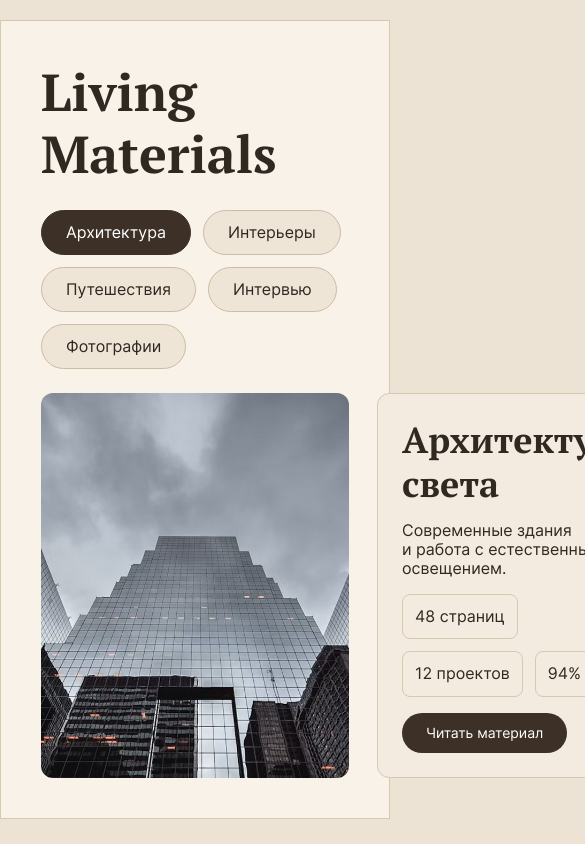
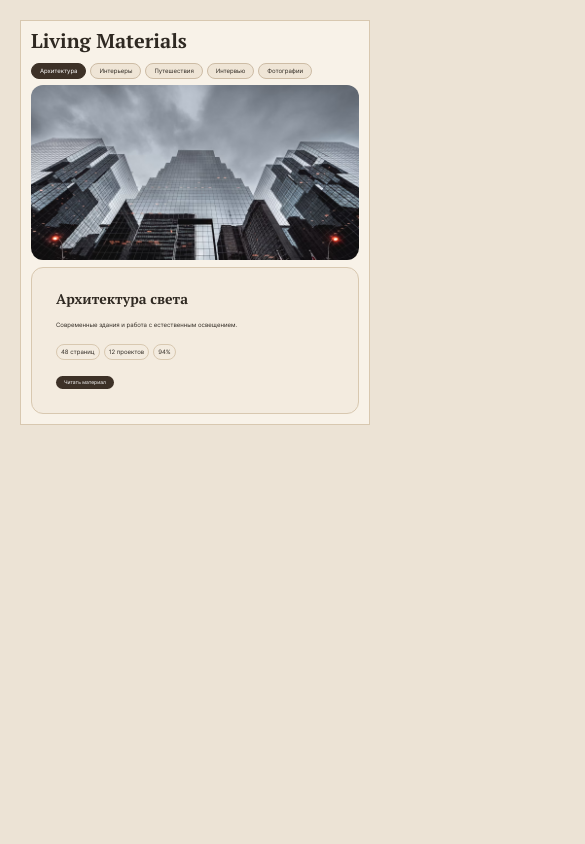
Before and after one commit to PreLeks/taby-template, a plain HTML site: page index.html in a window 390 px wide. Shown: the top 844 px of the page, 585 px wide, since content can reach past the window. Drawn offline with Linux system fonts and the light colour scheme.

Commit message:
finish fix

```diff
--- a/css/style.css
+++ b/css/style.css
@@ -25,25 +25,23 @@ html {
 }
 
 body {
-  padding: 20px 0;
+  padding: 20px;
+  font-family: "Inter", sans-serif;
   background: #ECE3D5;
 }
 
-.container {
+.content {
   max-width: 1200px;
   margin: 0 auto;
   padding: 40px;
+  display: flex;
+  flex-direction: column;
+  gap: 24px;
   background: #F8F2E8;
   border: 1px solid #D8C8B0;
 }
 
-.material-card {
-  display: flex;
-  flex-direction: column;
-  gap: 24px;
-}
-
-.material-card__brand {
+.content__title {
   font-family: "PT Serif", sans-serif;
   font-weight: 700;
   font-size: 52px;
@@ -51,17 +49,19 @@ body {
   color: #2F2922;
 }
 
-.material-card__tabs {
+.content__list {
   list-style: none;
   display: flex;
   flex-wrap: wrap;
   gap: 12px;
 }
 
-.material-card__tab-btn {
+.content__btn {
+  padding: 12px 24px;
   display: inline-flex;
-  padding: 12px 24px;
-  font-family: "Inter", sans-serif;
+  justify-content: center;
+  align-items: center;
+  font-family: inherit;
   font-weight: 400;
   font-size: 16px;
   line-height: 1.2;
@@ -73,48 +73,53 @@ body {
   transition: border-color 0.3s, color 0.3s, background 0.3s;
 }
 
-.material-card__tab-btn:hover {
+.content__btn:hover {
   border-color: #3D3127;
   color: #FFF;
   background: #3D3127;
 }
 
-.material-card__tab-btn--active {
+.content__btn--active {
   border-color: #3D3127;
   color: #FFF;
   background: #3D3127;
   pointer-events: none;
 }
 
-.material-card__content {
+.content__inner {
   display: none;
-}
-
-.material-card__content--active {
-  display: flex;
   gap: 28px;
 }
 
-.material-card__img {
+.content__inner--active {
+  display: flex;
+}
+
+.content__image {
+  flex: 1;
+}
+
+.content__pic {
   display: block;
-  max-width: 674px;
   width: 100%;
   border-radius: 12px;
   object-fit: cover;
 }
 
-.material-card__info {
+.content__text {
+  width: 418px;
   padding: 24px;
   display: flex;
   flex-direction: column;
-  flex: 1;
+  align-items: flex-start;
+  flex-shrink: 0;
   gap: 16px;
   background: #F3EBDF;
   border: 1px solid #D8C8B0;
   border-radius: 12px;
 }
 
-.material-card__title {
+.content__subtitle {
   font-family: "PT Serif", sans-serif;
   font-weight: 700;
   font-size: 36px;
@@ -122,53 +127,230 @@ body {
   color: #2F2922;
 }
 
-.material-card__descr {
-  font-family: "Inter", sans-serif;
+.content__subdescr {
   font-weight: 400;
   font-size: 16px;
   line-height: 1.2;
   color: #2F2922;
 }
 
-.material-card__statistic {
-  list-style: none;
+.content__tags {
   display: flex;
   flex-wrap: wrap;
   gap: 12px;
 }
 
-.material-card__statistic-item {
+.content__tag {
+  padding: 12px;
   display: inline-flex;
-  padding: 12px;
+  justify-content: center;
+  align-items: center;
+  font-weight: 400;
+  font-size: 16px;
+  line-height: 1.2;
+  color: #2F2922;
   border: 1px solid #D8C8B0;
   border-radius: 8px;
 }
 
-.material-card__statistic-val {
-  font-family: "Inter", sans-serif;
-  font-weight: 400;
-  font-size: 16px;
-  line-height: 1.2;
-  color: #2F2922;
-}
-
-.material-card__btn {
-  width: max-content;
-  flex-shrink: 0;
+.content__link {
+  padding: 12px 24px;
   display: inline-flex;
-  padding: 12px 24px;
-  font-family: "Inter", sans-serif;
+  justify-content: center;
+  align-items: center;
+  text-decoration: none;
   font-weight: 400;
   font-size: 14px;
   line-height: 1.2;
   color: #FFF;
   background: #3D3127;
   border-radius: 100px;
-  border: none;
-  cursor: pointer;
   transition: background 0.3s;
 }
 
-.material-card__btn:hover {
-  background: #89725F;
+.content__link:hover {
+  background: #584739;
 }
+
+@media (max-width: 1064px) {
+  .content {
+    padding: 28px;
+    gap: 17px;
+  }
+
+  .content__inner {
+    gap: 20px;
+  }
+
+  .content__pic {
+    height: 100%;
+  }
+}
+
+@media (max-width: 886px) {
+  .content {
+    padding: 20px;
+    gap: 12px;
+  }
+
+  .content__title {
+    font-size: 40px;
+    line-height: 1.1;
+  }
+
+  .content__list {
+    gap: 8px;
+  }
+
+  .content__btn {
+    padding: 8px 16px;
+    font-size: 11px;
+    line-height: 1.1;
+  }
+
+  .content__inner {
+    gap: 14px;
+  }
+
+  .content__text {
+    width: 318px;
+  }
+
+  .content__subtitle {
+    font-size: 28px;
+    line-height: 1.1;
+  }
+
+  .content__subdescr {
+    font-size: 11px;
+    line-height: 1.1;
+  }
+
+  .content__tags {
+    gap: 8px;
+  }
+
+  .content__tag {
+    padding: 8px;
+    font-size: 11px;
+    line-height: 1.1;
+  }
+
+  .content__link {
+    padding: 8px 16px;
+    font-size: 10px;
+    line-height: 1.1;
+  }
+}
+
+@media (max-width: 644px) {
+  .content {
+    padding: 14px;
+    gap: 8px;
+  }
+
+  .content__title {
+    font-size: 28px;
+    line-height: 1;
+  }
+
+  .content__list {
+    gap: 6px;
+  }
+
+  .content__btn {
+    padding: 6px 11px;
+    font-size: 8px;
+    line-height: 1;
+  }
+
+  .content__inner {
+    gap: 10px;
+  }
+
+  .content__text {
+    width: 218px;
+  }
+
+  .content__subtitle {
+    font-size: 20px;
+    line-height: 1;
+  }
+
+  .content__subdescr {
+    font-size: 8px;
+    line-height: 1;
+  }
+
+  .content__tags {
+    gap: 6px;
+  }
+
+  .content__tag {
+    padding: 6px;
+    font-size: 8px;
+    line-height: 1;
+  }
+
+  .content__link {
+    padding: 6px 11px;
+    font-size: 7px;
+    line-height: 1;
+  }
+}
+
+@media (max-width: 447px) {
+  .content {
+    padding: 10px;
+    gap: 6px;
+  }
+
+  .content__title {
+    font-size: 20px;
+  }
+
+  .content__list {
+    gap: 4px;
+  }
+
+  .content__btn {
+    padding: 4px 8px;
+    font-size: 6px;
+  }
+
+  .content__inner {
+    flex-direction: column;
+    gap: 7px;
+  }
+
+  .content__pic {
+    width: 100%;
+    height: auto;
+  }
+
+  .content__text {
+    width: 100%;
+  }
+
+  .content__subtitle {
+    font-size: 14px;
+  }
+
+  .content__subdescr {
+    font-size: 6px;
+  }
+
+  .content__tags {
+    gap: 4px;
+  }
+
+  .content__tag {
+    padding: 4px;
+    font-size: 6px;
+  }
+
+  .content__link {
+    padding: 4px 8px;
+    font-size: 5px;
+  }
+}
--- a/index.html
+++ b/index.html
@@ -10,202 +10,130 @@
 
 <body>
 
-  <div class="container">
-    <section class="material-card">
+  <div class="content">
 
-      <h2 class="material-card__brand">
+    <h1 class="content__title">
       Living Materials
-      </h2>
+    </h1>
 
-      <ul class="material-card__tabs">
-        <li class="material-card__tab">
-          <button type="button" data-tab="architecture" class="material-card__tab-btn material-card__tab-btn--active">
+    <ul class="content__list">
+      <li class="content__item">
+        <button type="button" data-tab="architecture" class="content__btn content__btn--active">
           Архитектура
         </button>
       </li>
-        <li class="material-card__tab">
-          <button type="button" data-tab="interiors" class="material-card__tab-btn">
+      <li class="content__item">
+        <button type="button" data-tab="interiors" class="content__btn">
           Интерьеры
         </button>
       </li>
-        <li class="material-card__tab">
-          <button type="button" data-tab="journeys" class="material-card__tab-btn">
+      <li class="content__item">
+        <button type="button" data-tab="travel" class="content__btn">
           Путешествия
         </button>
       </li>
-        <li class="material-card__tab">
-          <button type="button" data-tab="interview" class="material-card__tab-btn">
+      <li class="content__item">
+        <button type="button" data-tab="interview" class="content__btn">
           Интервью
         </button>
       </li>
-        <li class="material-card__tab">
-          <button type="button" data-tab="photos" class="material-card__tab-btn">
+      <li class="content__item">
+        <button type="button" data-tab="photos" class="content__btn">
           Фотографии
         </button>
       </li>
     </ul>
     <!-- Архитектура света -->
-      <article id="architecture" class="material-card__content material-card__content--active">
-        <img src="img/архитектура_света.jpg" alt="Высокие урбанистические здания" class="material-card__img">
-        <div class="material-card__info">
-          <h3 class="material-card__title">
-            Архитектура света
-          </h3>
-          <div class="material-card__descr">
-            Современные здания и работа с естественным освещением.
+    <div data-tab-content="architecture" class="content__inner content__inner--active">
+      <div class="content__image">
+        <img src="img/архитектура_света.jpg" alt="Высокие урбанистические здания" class="content__pic">
       </div>
-          <ul class="material-card__statistic">
-            <li class="material-card__statistic-item">
-              <span class="material-card__statistic-val">
-                48 страниц
-              </span>
-            </li>
-            <li class="material-card__statistic-item">
-              <span class="material-card__statistic-val">
-                12 проектов
-              </span>
-            </li>
-            <li class="material-card__statistic-item">
-              <span class="material-card__statistic-val">
-                94%
-              </span>
-            </li>
-          </ul>
-          <button type="button" class="material-card__btn">
-            Читать материал
-          </button>
+      <div class="content__text">
+        <h2 class="content__subtitle">Архитектура света</h2>
+        <p class="content__subdescr">
+          Современные здания и работа с естественным освещением.
+        </p>
+        <div class="content__tags">
+          <div class="content__tag">48 страниц</div>
+          <div class="content__tag">12 проектов</div>
+          <div class="content__tag">94%</div>
         </div>
-      </article>
+        <a href="#" class="content__link">Читать материал</a>
+      </div>
+    </div>
     <!-- Тёплые интерьеры -->
-      <article id="interiors" class="material-card__content">
-        <img src="img/тёплые_интерьеры.jpg" alt="Красивая светлая спальня" class="material-card__img">
-        <div class="material-card__info">
-          <h3 class="material-card__title">
-            Тёплые интерьеры
-          </h3>
-          <div class="material-card__descr">
-            Домашние пространства в природной палитре.
+    <div data-tab-content="interiors" class="content__inner">
+      <div class="content__image">
+        <img src="img/тёплые_интерьеры.jpg" alt="Красивая светлая спальня" class="content__pic">
       </div>
-          <ul class="material-card__statistic">
-            <li class="material-card__statistic-item">
-              <span class="material-card__statistic-val">
-                16 домов
-              </span>
-            </li>
-            <li class="material-card__statistic-item">
-              <span class="material-card__statistic-val">
-                8 дизайнеров
-              </span>
-            </li>
-            <li class="material-card__statistic-item">
-              <span class="material-card__statistic-val">
-                4 страны
-              </span>
-            </li>
-          </ul>
-          <button type="button" class="material-card__btn">
-            Открыть подборку
-          </button>
+      <div class="content__text">
+        <h2 class="content__subtitle">Тёплые интерьеры</h2>
+        <p class="content__subdescr">
+          Домашние пространства в природной палитре.
+        </p>
+        <div class="content__tags">
+          <div class="content__tag">16 домов</div>
+          <div class="content__tag">8 дизайнеров</div>
+          <div class="content__tag">4 страны</div>
         </div>
-      </article>
+        <a href="#" class="content__link">Открыть подборку</a>
+      </div>
+    </div>
     <!-- Маршруты Европы -->
-      <article id="journeys" class="material-card__content">
-        <img src="img/маршруты_европы.jpg" alt="Шоссейная автомобильная дорога" class="material-card__img">
-        <div class="material-card__info">
-          <h3 class="material-card__title">
-            Маршруты Европы
-          </h3>
-          <div class="material-card__descr">
-            Живописные места и небольшие города.
+    <div data-tab-content="travel" class="content__inner">
+      <div class="content__image">
+        <img src="img/маршруты_европы.jpg" alt="Шоссейная автомобильная дорога" class="content__pic">
       </div>
-          <ul class="material-card__statistic">
-            <li class="material-card__statistic-item">
-              <span class="material-card__statistic-val">
-                27 мест
-              </span>
-            </li>
-            <li class="material-card__statistic-item">
-              <span class="material-card__statistic-val">
-                9 городов
-              </span>
-            </li>
-            <li class="material-card__statistic-item">
-              <span class="material-card__statistic-val">
-                6 стран
-              </span>
-            </li>
-          </ul>
-          <button type="button" class="material-card__btn">
-            Смотреть маршрут
-          </button>
+      <div class="content__text">
+        <h2 class="content__subtitle">Маршруты Европы</h2>
+        <p class="content__subdescr">
+          Живописные места и небольшие города.
+        </p>
+        <div class="content__tags">
+          <div class="content__tag">27 мест</div>
+          <div class="content__tag">9 городов</div>
+          <div class="content__tag">6 стран</div>
         </div>
-      </article>
+        <a href="#" class="content__link">Смотреть маршрут</a>
+      </div>
+    </div>
     <!-- Разговоры с авторами -->
-      <article id="interview" class="material-card__content">
-        <img src="img/разговоры_с_авторами.jpg" alt="Портретное фото" class="material-card__img">
-        <div class="material-card__info">
-          <h3 class="material-card__title">
-            Разговоры с авторами
-          </h3>
-          <div class="material-card__descr">
-            Большие интервью с архитекторами и фотографами.
+    <div data-tab-content="interview" class="content__inner">
+      <div class="content__image">
+        <img src="img/разговоры_с_авторами.jpg" alt="Портретное фото" class="content__pic">
       </div>
-          <ul class="material-card__statistic">
-            <li class="material-card__statistic-item">
-              <span class="material-card__statistic-val">
-                11 гостей
-              </span>
-            </li>
-            <li class="material-card__statistic-item">
-              <span class="material-card__statistic-val">
-                6 часов
-              </span>
-            </li>
-            <li class="material-card__statistic-item">
-              <span class="material-card__statistic-val">
-                100+ фото
-              </span>
-            </li>
-          </ul>
-          <button type="button" class="material-card__btn">
-            Читать интервью
-          </button>
+      <div class="content__text">
+        <h2 class="content__subtitle">Разговоры с авторами</h2>
+        <p class="content__subdescr">
+          Большие интервью с архитекторами и фотографами.
+        </p>
+        <div class="content__tags">
+          <div class="content__tag">11 гостей</div>
+          <div class="content__tag">6 часов</div>
+          <div class="content__tag">100+ фото</div>
         </div>
-      </article>
+        <a href="#" class="content__link">Читать интервью</a>
+      </div>
+    </div>
     <!-- Фотоистории -->
-      <article id="photos" class="material-card__content">
-        <img src="img/фотоистории.jpg" alt="Фотограф на вершине горы" class="material-card__img">
-        <div class="material-card__info">
-          <h3 class="material-card__title">
-            Фотоистории
-          </h3>
-          <div class="material-card__descr">
+    <div data-tab-content="photos" class="content__inner">
+      <div class="content__image">
+        <img src="img/фотоистории.jpg" alt="Фотограф на вершине горы" class="content__pic">
+      </div>
+      <div class="content__text">
+        <h2 class="content__subtitle">Фотоистории</h2>
+        <p class="content__subdescr">
           Подборка атмосферных редакционных серий.
+        </p>
+        <div class="content__tags">
+          <div class="content__tag">320 фото</div>
+          <div class="content__tag">18 серий</div>
+          <div class="content__tag">5 выпусков</div>
         </div>
-          <ul class="material-card__statistic">
-            <li class="material-card__statistic-item">
-              <span class="material-card__statistic-val">
-                320 фото
-              </span>
-            </li>
-            <li class="material-card__statistic-item">
-              <span class="material-card__statistic-val">
-                18 серий
-              </span>
-            </li>
-            <li class="material-card__statistic-item">
-              <span class="material-card__statistic-val">
-                5 выпусков
-              </span>
-            </li>
-          </ul>
-          <button type="button" class="material-card__btn">
-            Открыть галерею
-          </button>
+        <a href="#" class="content__link">Открыть галерею</a>
       </div>
-      </article>
+    </div>
 
-    </section>
   </div>
 
   <script src="js/script.js"></script>
```
Also changed, not shown: js/script.js (+9 -19 lines), 1 other file. Lines whose indentation alone changed are shown as unchanged.
